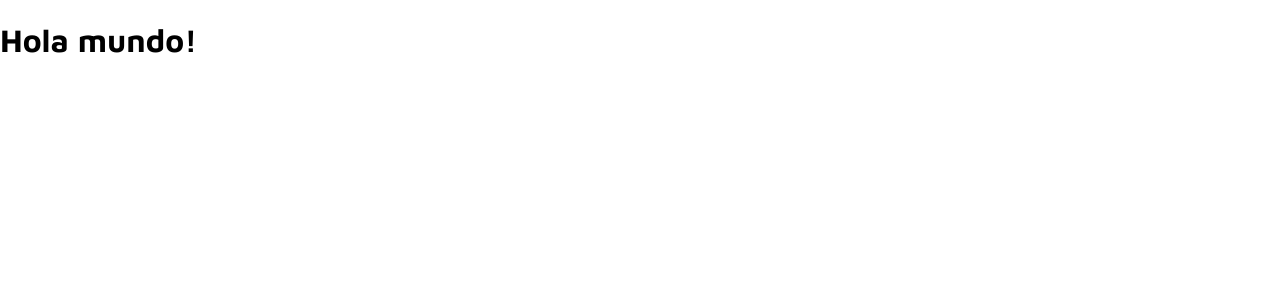
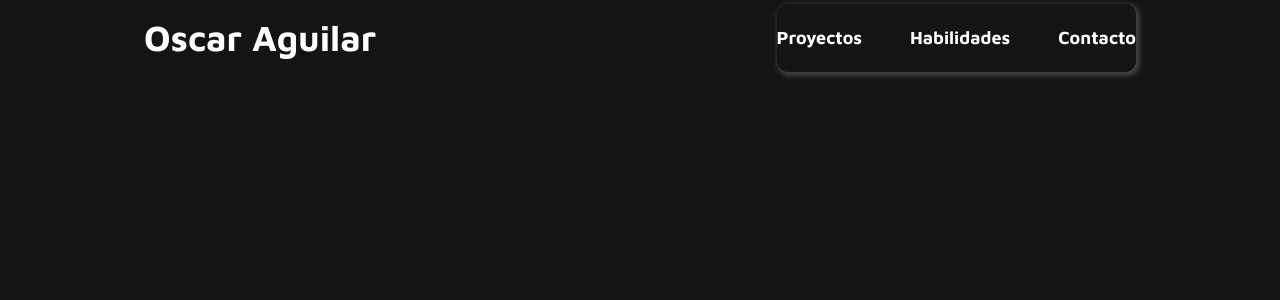
Before and after one commit to OscarAguilarL/portafolio, a React (Create React App) app: page / in a window 1280 px wide. Shown: the top 300 px of the page. Built offline with nearby package versions, Linux system fonts and the light colour scheme.

Commit message:
Header component

```diff
--- a/public/index.html
+++ b/public/index.html
@@ -14,6 +14,14 @@
             href="https://fonts.googleapis.com/css2?family=Maven+Pro:wght@400;700&display=swap"
             rel="stylesheet"
         />
+        <link
+            rel="stylesheet"
+            href="https://cdnjs.cloudflare.com/ajax/libs/hamburgers/1.1.3/hamburgers.min.css"
+        />
+        <link
+            rel="stylesheet"
+            href="https://cdnjs.cloudflare.com/ajax/libs/animate.css/3.7.2/animate.min.css"
+        />
         <title>Oscar Aguilar | Portafolio</title>
     </head>
     <body>
--- a/src/PortafolioApp.tsx
+++ b/src/PortafolioApp.tsx
@@ -1,9 +1,9 @@
-import React from 'react'
+import { Header } from './components/Header/Header'
 
 export const PortafolioApp = () => {
     return (
-        <div>
-            <h1>Hola mundo!</h1>
-        </div>
+        <>
+            <Header />
+        </>
     )
 }
--- a/src/assets/index.css
+++ b/src/assets/index.css
@@ -17,4 +17,6 @@
 body {
     font-family: var(--baseFont);
     margin: 0;
+    padding: 0;
+    background-color: var(--black);
 }
--- /dev/null
+++ b/src/components/Header/Header.module.css
@@ -0,0 +1,86 @@
+.header {
+    background-color: var(--black);
+    padding-inline-end: 1.5rem;
+    padding-inline-start: 1.5rem;
+    color: var(--white);
+    position: relative;
+    display: flex;
+    justify-content: space-between;
+    align-items: center;
+}
+
+.header a {
+    color: var(--white);
+    font: var(--button);
+    text-decoration: none;
+    cursor: pointer;
+}
+
+.nav {
+    position: fixed;
+    inline-size: 70%;
+    left: 15%;
+    right: 15%;
+    bottom: 8rem;
+    display: flex;
+    flex-direction: column;
+    align-items: center;
+    gap: 2rem;
+    background-color: var(--white);
+    border-radius: 0.7rem;
+    padding-block: 1.25rem;
+    transition: opacity 0.5s ease;
+    opacity: 0;
+    box-shadow: 2px 2px 5px 2px rgba(255, 255, 255, 0.2);
+}
+
+.nav.is-open {
+    opacity: 1;
+}
+
+.nav a {
+    color: var(--black);
+}
+
+.menuButton {
+    position: fixed;
+    right: 1.5rem;
+    bottom: 2rem;
+    background-color: var(--primary);
+    border-radius: 50%;
+    inline-size: 4rem;
+    block-size: 4rem;
+    display: flex;
+    justify-content: center;
+    align-items: center;
+    box-shadow: 2px 2px 5px 2px rgba(255, 255, 255, 0.2);
+}
+
+@media screen and (min-width: 768px) {
+    .header {
+        padding-inline-end: 9rem;
+        padding-inline-start: 9rem;
+        grid-template-columns: 75% 1fr;
+        align-items: center;
+    }
+
+    .nav {
+        display: flex;
+        flex-direction: row;
+        justify-content: space-between;
+        align-items: center;
+        gap: 3rem;
+        background-color: var(--black);
+        opacity: 1;
+        position: static;
+        inline-size: initial;
+    }
+
+    .nav a {
+        color: var(--white);
+    }
+
+    .menuButton {
+        display: none;
+    }
+}
--- /dev/null
+++ b/src/components/Header/Header.tsx
@@ -0,0 +1,36 @@
+import { useState } from 'react';
+import styles from './Header.module.css';
+
+export const Header = () => {
+    const [menuOpen, setMenuOpen] = useState(false);
+
+    function handleMenuClick() {
+        setMenuOpen(!menuOpen);
+    }
+
+    return (
+        <header className={styles.header}>
+            <a href="/">
+                <h1>Oscar Aguilar</h1>
+            </a>
+
+            <nav className={`${styles.nav} ${menuOpen && styles['is-open']}`}>
+                <a onClick={handleMenuClick} href="#proyectos">Proyectos</a>
+                <a onClick={handleMenuClick} href="#habilidades">Habilidades</a>
+                <a onClick={handleMenuClick} href="#contacto">Contacto</a>
+            </nav>
+            <div className={styles.menuButton} onClick={handleMenuClick}>
+                <button
+                    className={`hamburger hamburger--collapse ${
+                        menuOpen && 'is-active'
+                    }`}
+                    type="button"
+                >
+                    <span className="hamburger-box">
+                        <span className="hamburger-inner" />
+                    </span>
+                </button>
+            </div>
+        </header>
+    );
+};
--- a/src/react-app-env.d.ts
+++ b/src/react-app-env.d.ts
@@ -1 +1,2 @@
 /// <reference types="react-scripts" />
+declare module '*.module.css';
```
